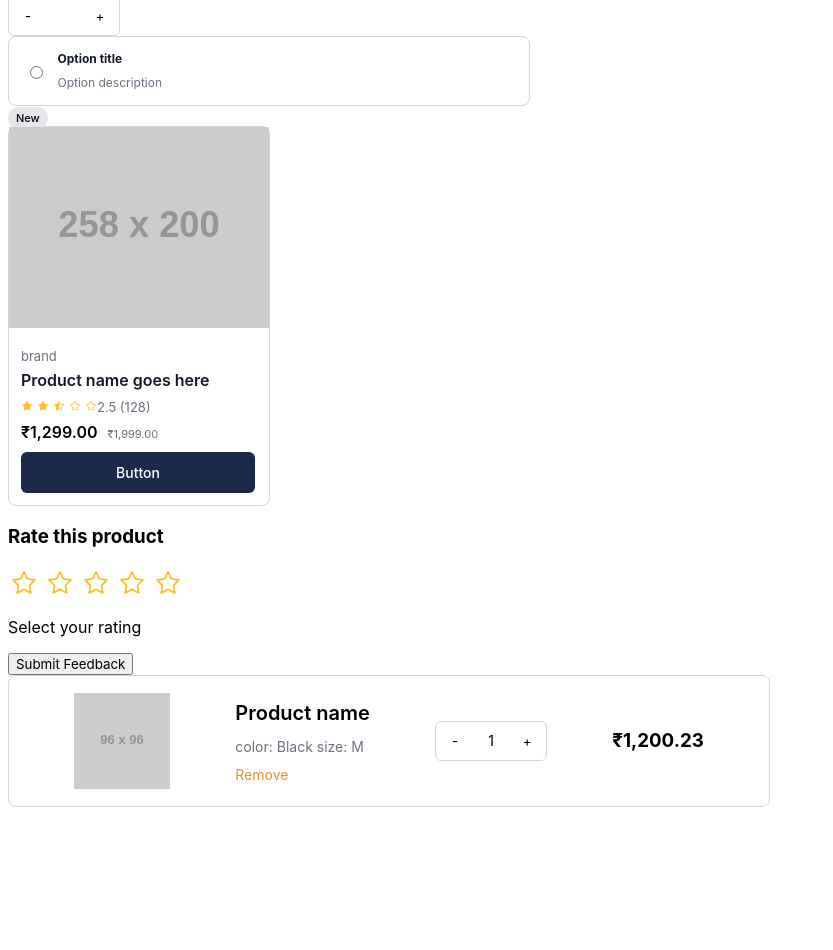
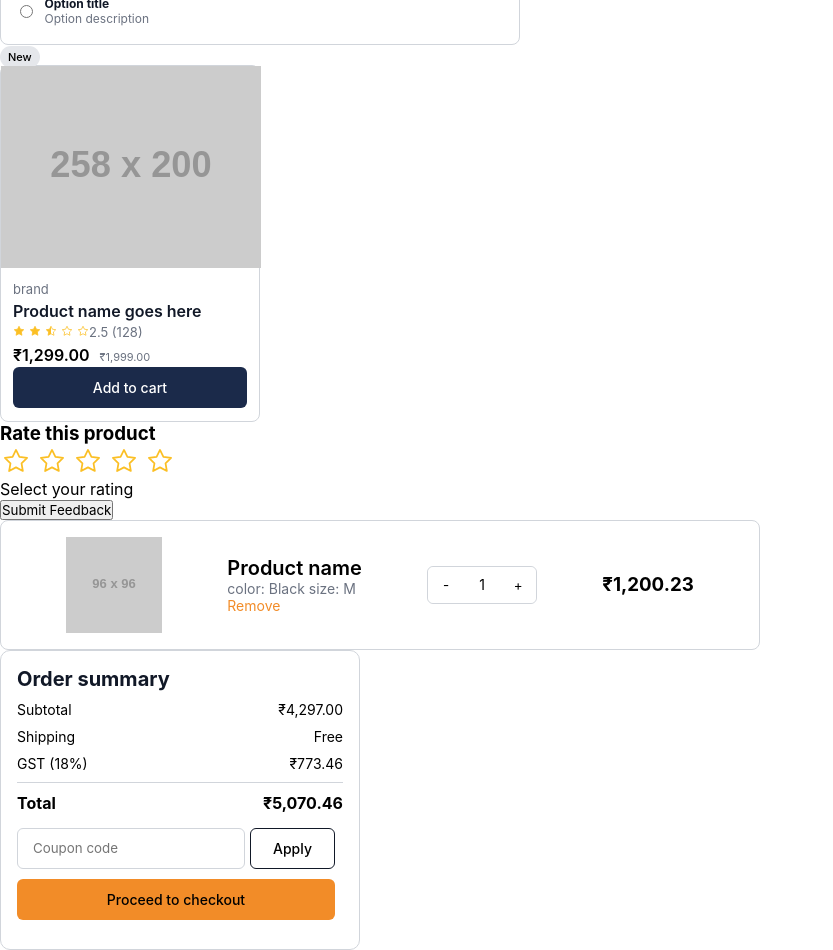
Before and after one commit to Velang2003/Pocket-Cart, a React (Vite) app: page / in a window 1280 px wide. Shown: the part 220-1170 px from the top of the page, without its empty margins (0-833 px from the left). Before the commit the page ends 1035 px from the top, so only its background shows below. Built offline with nearby package versions, Linux system fonts and the light colour scheme.

Commit message:
Feat: added order summary component

```diff
--- a/src/app/App.tsx
+++ b/src/app/App.tsx
@@ -5,9 +5,10 @@ import Checkbox from "../components/ui/Checkbox";
 import CounterBtn from "../components/ui/CounterBtn";
 import RadioOption from "../components/ui/RadioOption";
 import NewIndicator from "../components/ui/NewIndicator";
-import ProductCard from "../features/products/ProductCard"
+import ProductCard from "../features/products/ProductCard";
 import ProductFeedback from "../features/products/ProductFeedback";
-import CartProductCard from "../features/cart/CartProductCard";
+import CartProductCard from "../features/cart/component/CartProductCard";
+import OrderSummery from "../features/orders/component/OrderSummery";
 
 function App() {
   const product = {
@@ -28,10 +29,11 @@ function App() {
       <Checkbox />
       <CounterBtn />
       <RadioOption />
-      <NewIndicator/>
-      <ProductCard {...product}/>
-      <ProductFeedback/>
-      <CartProductCard/>
+      <NewIndicator />
+      <ProductCard {...product} />
+      <ProductFeedback />
+      <CartProductCard />
+      <OrderSummery />
     </>
   );
 }
--- a/src/components/ui/Button.tsx
+++ b/src/components/ui/Button.tsx
@@ -1,11 +1,16 @@
-type ButtonVarient = "Primary" | "Secondary" | "Ternary";
+type varient = "Primary" | "Secondary" | "Ternary";
+interface ButtonVarient {
+  varient: varient;
+  value: string;
+}
 
-function Button({varient}:{varient:ButtonVarient}) {
-
+function Button({ varient, value }: ButtonVarient) {
   return (
     // Primary | Secondary | normal
-    <button className={`call-To-Action-Btn-${varient}`}>Button</button>
-  )
+    <button className={`call-To-Action-Btn-${varient}`}>
+      {!value ? "Button" : value}
+    </button>
+  );
 }
 
-export default Button
+export default Button;
--- a/src/components/ui/CounterBtn.tsx
+++ b/src/components/ui/CounterBtn.tsx
@@ -1,4 +1,4 @@
-import { useState } from "react";
+
 
 function CounterBtn({count, handleClick}:any) {
 
@@ -7,7 +7,7 @@ function CounterBtn({count, handleClick}:any) {
       <button onClick={() => handleClick(event)} value={"-"}>
         -
       </button>
-      <p>{count}</p>
+      <p>{!count ? 0 : count}</p>
       <button onClick={() => handleClick(event)} value={"+"}>
         +
       </button>
--- a/src/features/cart/CartProductCard.css
+++ b/src/features/cart/component/CartProductCard.css
@@ -16,7 +16,7 @@
 
 .CartProductCard > .CartDetails{
     display: flex;
-    line-height: 0;
+    /* line-height: 0; */
     flex-direction: column;
     font-size: var(--text-body);
 }
--- a/src/features/cart/CartProductCard.tsx
+++ b/src/features/cart/component/CartProductCard.tsx
@@ -1,5 +1,5 @@
 import { useEffect, useState } from "react";
-import CounterBtn from "../../components/ui/CounterBtn";
+import CounterBtn from "../../../components/ui/CounterBtn";
 import "./CartProductCard.css"
 
 interface CartVariants {
--- /dev/null
+++ b/src/features/orders/component/OrderSummary.css
@@ -0,0 +1,57 @@
+.orderSummary{
+    width: 360px;
+    height: 300px;
+    border: 1px solid var(--color-border);
+    border-radius: var(--radius-badge);
+    display: flex;
+    flex-direction: column;
+    padding: 16px;
+    font-size: var(--text-body);
+}
+
+.orderSummary>h4{
+    color: var(--color-text);
+    margin: 0 0 5px;
+    font-size: var(--text-section);
+}
+
+.orderSummary > p{
+    display: flex;
+    justify-content: space-between;
+    margin: 5px 0;
+}
+
+.orderSummary > span{
+    border-bottom: 1px solid var(--color-border);
+    margin: 5px 0;
+}
+
+
+.orderSummary > p:nth-child(6){
+    font-size: var(--text-product-price);
+    font-weight: 700;
+}
+
+.orderSummary > div{
+    width: 318px;
+    padding: 10px 0;
+    display: flex;
+    justify-content: space-between;
+}
+
+.orderSummary > div > input{
+    width: 228px;
+    border-radius: var(--radius-button);
+    border: 1px solid var(--color-border);
+    padding: 0 15px;
+}
+
+.orderSummary>div>button{
+    margin: 0 0 0 5px;
+}
+
+.orderSummary>button{
+    width: 318px;
+    margin: 0;
+    height: 41px;
+}
--- /dev/null
+++ b/src/features/orders/component/OrderSummery.tsx
@@ -0,0 +1,61 @@
+import Button from "../../../components/ui/Button"
+import "./OrderSummary.css"
+
+interface summaryVarient{
+    subTotal: number,
+    gstPercent? : number,
+    shippingCost?:string | number
+}
+
+function OrderSummery({subTotal=4297, gstPercent=18, shippingCost="Free"}:summaryVarient) {
+
+    const gst = (gstPercent * subTotal) / 100;
+
+    const total = gst + subTotal + ((shippingCost==="Free") ? 0 : Number(shippingCost));
+
+  return (
+    <div className="orderSummary">
+      <h4>Order summary</h4>
+      <p>
+        Subtotal{" "}
+        <span>
+          {subTotal.toLocaleString("en-IN", {
+            style: "currency",
+            currency: "INR",
+          })}
+        </span>
+      </p>
+      <p>
+        Shipping <span>{shippingCost}</span>
+      </p>
+      <p>
+        GST (18%){" "}
+        <span>
+          {gst.toLocaleString("en-IN", { style: "currency", currency: "INR" })}
+        </span>
+      </p>
+      <span className="line"></span>
+      <p>
+        Total{" "}
+        <span>
+          {total.toLocaleString("en-IN", {
+            style: "currency",
+            currency: "INR",
+          })}
+        </span>
+      </p>
+      <div>
+        <input
+          type="text"
+          name="coupon"
+          id="couponInput"
+          placeholder="Coupon code"
+        />
+        <Button varient="Secondary" value="Apply" />
+      </div>
+      <Button varient="Primary" value="Proceed to checkout" />
+    </div>
+  );
+}
+
+export default OrderSummery
--- a/src/features/products/ProductCard.tsx
+++ b/src/features/products/ProductCard.tsx
@@ -49,7 +49,7 @@ export default function ProductCard({
               })}
             </p>
           </div>
-          <Button varient="Ternary" />
+          <Button varient="Ternary" value="Add to cart"/>
         </div>
       </div>
     </>
--- a/src/index.css
+++ b/src/index.css
@@ -41,6 +41,9 @@
 
 *{
     font-family: var(--font-family);
+        margin: 0;
+            padding: 0;
+            box-sizing: border-box;
 }
 
 .call-To-Action-Btn-Primary,
@@ -96,7 +99,7 @@
 
 .productSearch > input{
     width: 400px;
-    height: 43px;
+    height: 42px;
     border-radius: inherit;
     border: none;
     font-size: var(--text-body);
@@ -135,7 +138,7 @@
     border: none;
     border-radius: var(--radius-button);
     background-color: var(--color-surface);
-    height: inherit;
+    height: 36px;
     width: 36px;
 }
 
@@ -156,7 +159,7 @@
     display: flex;
     flex-direction: column;
     width: 456px;
-    line-height: 0;
+    /* line-height: 0; */
 }
 
 .radioOption .title{
@@ -182,7 +185,7 @@
     width: 260px;
     /* height: 355px; */
     border: 1px solid var(--color-border);
-    line-height: 0.5;
+    line-height: 1.5;
     display: flex;
     flex-direction: column;
     border-radius: var(--radius-card);
```
